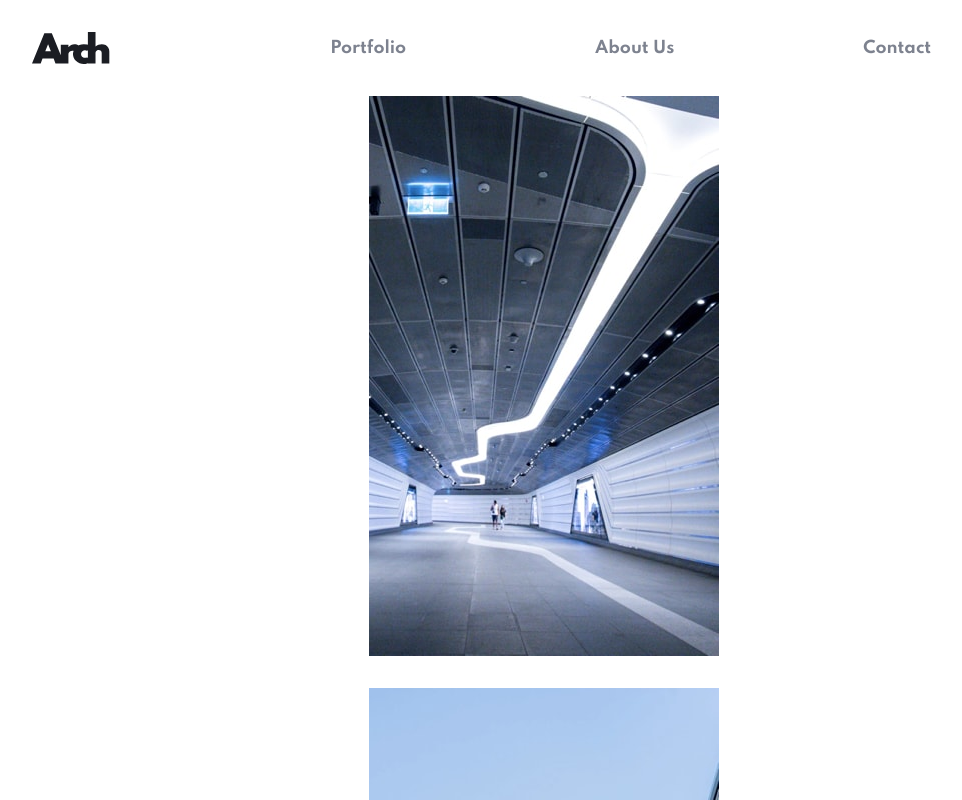
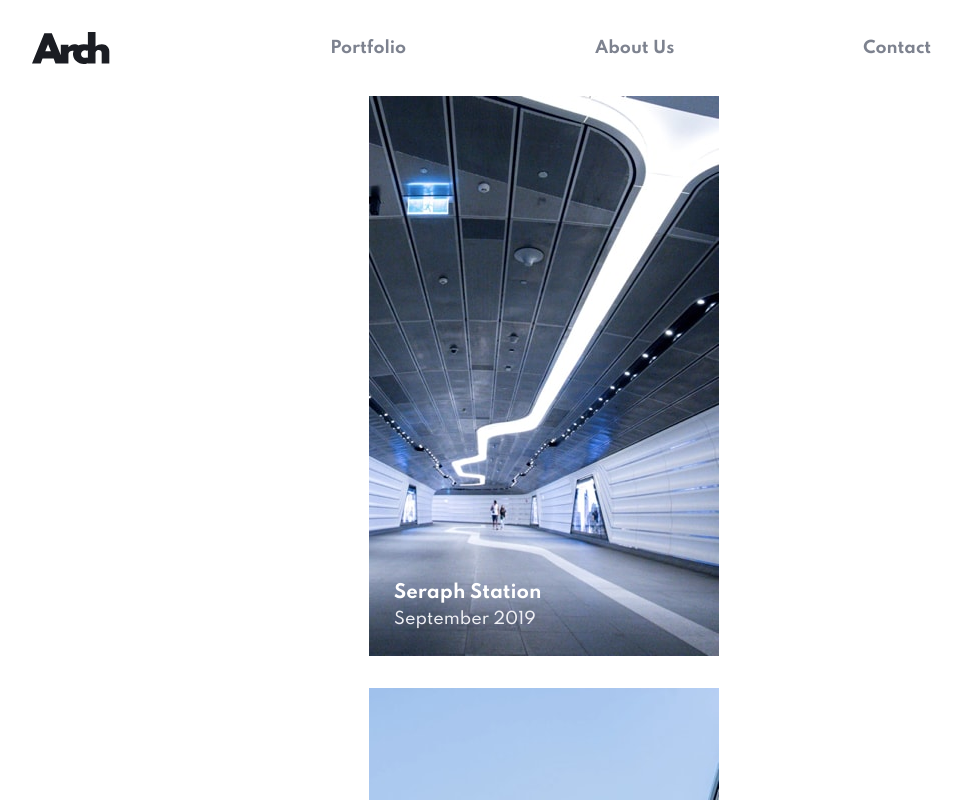
Before and after one commit to chungleee/nextjs-arch-studio, a Next.js app: page /portfolio in a window 1280 px wide. Shown: the top 800 px of the page, without its empty margins (96-1058 px from the left). Built offline with nearby package versions, Linux system fonts and the light colour scheme.

Commit message:
absolute position title & dates + styling

```diff
--- a/components/PortfolioCard.js
+++ b/components/PortfolioCard.js
@@ -3,7 +3,7 @@ import React from 'react';
 const PortfolioCard = ({ item }) => {
 	console.log(item);
 	return (
-		<div>
+		<div className='relative'>
 			<picture>
 				<source
 					media='(min-width: 1280px)'
@@ -17,6 +17,13 @@ const PortfolioCard = ({ item }) => {
 				/>
 				<img src={`${item.images.mobile}`} alt={`${item.title}`} />
 			</picture>
+			<div
+				className='absolute text-white text-lg font-bold capitalize'
+				style={{ bottom: '25px', left: '25px' }}
+			>
+				<h1>{item.title}</h1>
+				<h2 className='font-normal text-base text-very-light-grey'>{`${item.month} ${item.year}`}</h2>
+			</div>
 		</div>
 	);
 };
```
